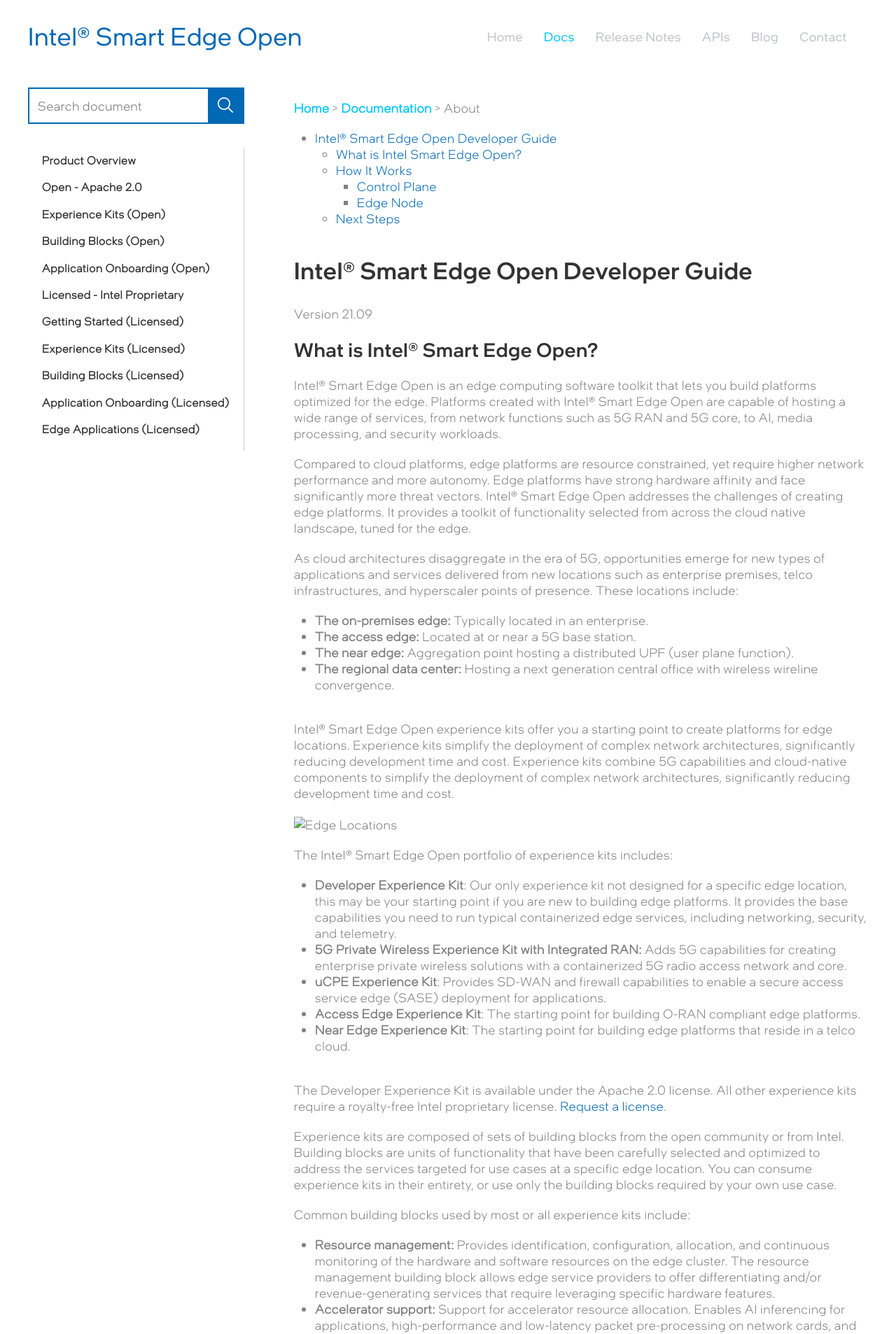
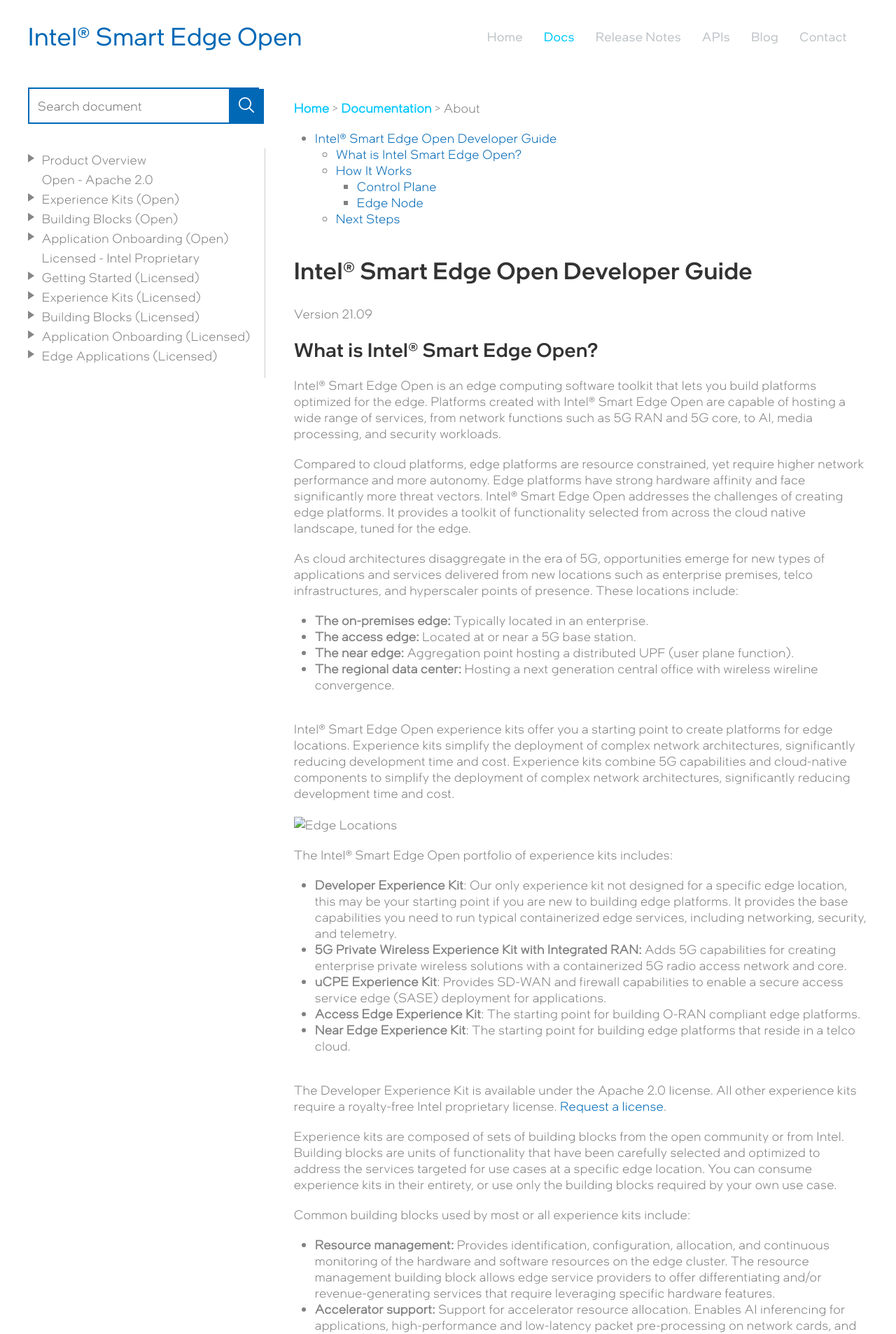
Before and after one commit to intelsmartedgeons/docs, a Jekyll site: the page built from product-overview.md, in a window 1280 px wide. Shown: the top 1906 px of the page at 70% size. Built offline with Jekyll 4.4.1, drawn with Linux system fonts in a browser that asks for light colours; some web fonts are replaced; our own code applies the rules of GitHub Pages for plain Markdown files; comment, search, counter and statistics services are not loaded.

Commit message:
update in left navigation

```diff
--- a/_includes/doc.html
+++ b/_includes/doc.html
@@ -51,24 +51,62 @@
                                 {% endcomment %}
                                 <ul>
                                 {% for navbar in navbars %}
-                                    <li>
-                                        {% if navbar.section %}
-                                        <span><h5>{{ navbar.title }}</h5></span>
-                                        {% else %}
-                                        <h5>{{ navbar.title }}</h5>
-                                        {% endif %}
+                                    {% if navbar.section %}
+                                    <li class="hasChild">
+                                        <span>{{ navbar.title }}</span>
                                         <ul class="uk-nav uk-nav-default doc-nav">
-                                            {% assign repo_path = page.url | prepend:site.baseurl | prepend:site.url %}
-                                            {% for nav in navbar.section %}
-                                                {% assign doc_url = nav.path | append:"/" %}
-                                                {% if nav.section %}
-                                                <li><span>{{ nav.title }}<span></li>
-                                                {% else %}
-                                                <li class="{% if doc_url == repo_path %}uk-active{% endif %}"><a href="{{ nav.path }}">{{ nav.title }}</a></li>
-                                                {% endif %}
-                                            {% endfor %}
+                                        {% for a in navbar.section %}
+                                            {% if a.section %}
+                                            <li class="hasChild">
+                                                <span>{{ a.title }}</span>
+                                                <ul class="uk-nav uk-nav-default doc-nav">
+                                                    {% for b in a.section %}
+                                                    {% if b.section %}
+                                                    <li class="hasChild">
+                                                        <span>{{ b.title }}</span>
+                                                        <ul class="uk-nav uk-nav-default doc-nav">
+                                                        {% for c in b.section %}
+                                                            {% if c.section %}
+                                                            <li class="hasChild">
+                                                                <span>{{ c.title }}</span>
+                                                                <ul class="uk-nav uk-nav-default doc-nav">
+                                                                    {% for d in c.section %}
+                                                                        {% if d.section %}
+                                                                        <li class="hasChild">
+                                                                            <span>{{ d.title }}</span>
+                                                                            <ul class="uk-nav uk-nav-default doc-nav">
+                                                                                {% for e in d.section %}
+                                                                                <li><span>{{ e.title }}</span></li>
+                                                                                {% endfor %}
+                                                                            </ul>
+                                                                        </li>
+                                                                        {% else %}
+                                                                        <li><span>{{ d.title }}</span></li>
+                                                                        {% endif %}
+                                                                    {% endfor %}
+                                                                </ul>
+                                                            </li>
+                                                            {% else %}
+                                                            <li><span>{{ c.title }}</span></li>
+                                                            {% endif %}
+                                                        {% endfor %}
+                                                        </ul>
+                                                    </li>
+                                                    {% else %}
+                                                    <li><span>{{ b.title }}</span></li>
+                                                    {% endif %}
+                                                    {% endfor %}
+                                                </ul>
+                                            </li>
+                                            {% else %}
+                                            <li><span>{{ a.title }}</span></li>
+                                            {% endif %}
+                                        {% endfor %}
                                         </ul>
                                     </li>
+                                    {% else %}
+                                    <li><span>{{ navbar.title }}</span></li>
+                                    {% endif %}
                                 {% endfor %}
                                 </ul>
                             </div>
```
Also changed, not shown: _data/navbars/experience-kits.yml (+9 -5 lines).
